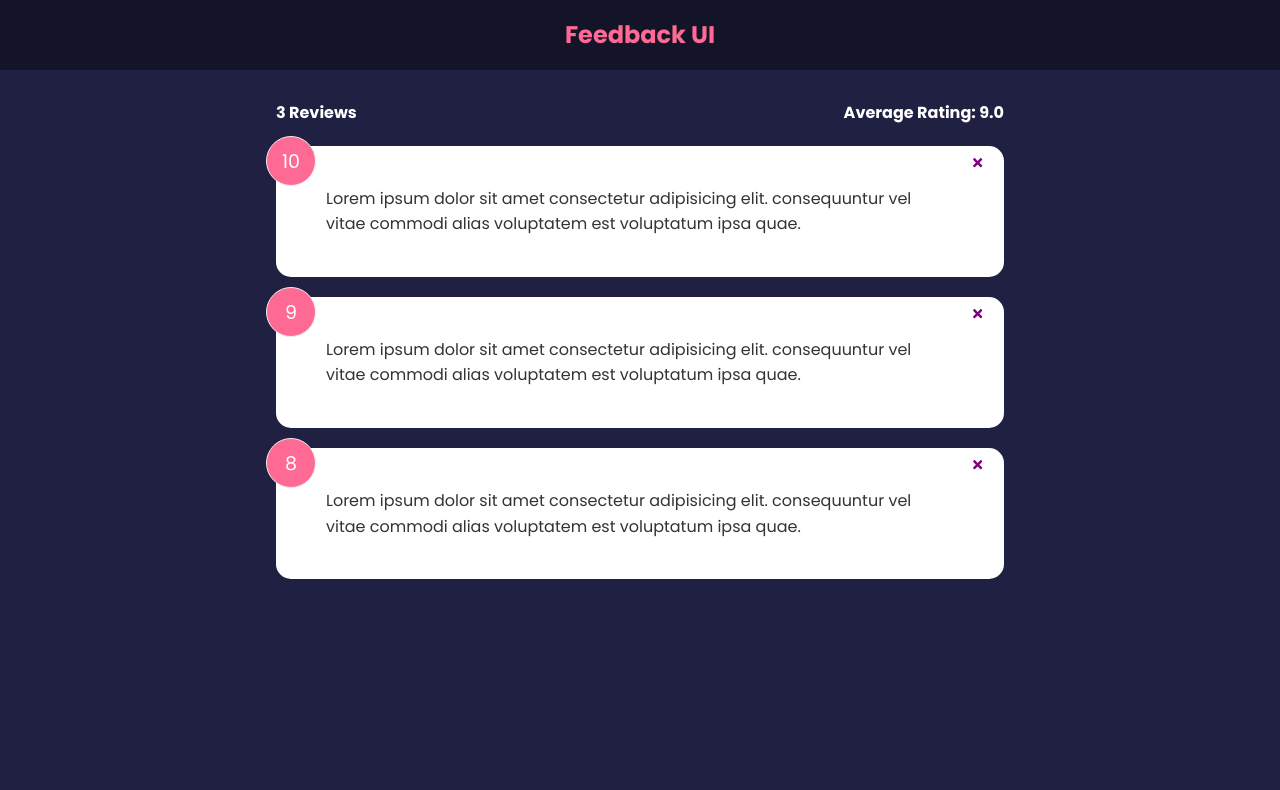
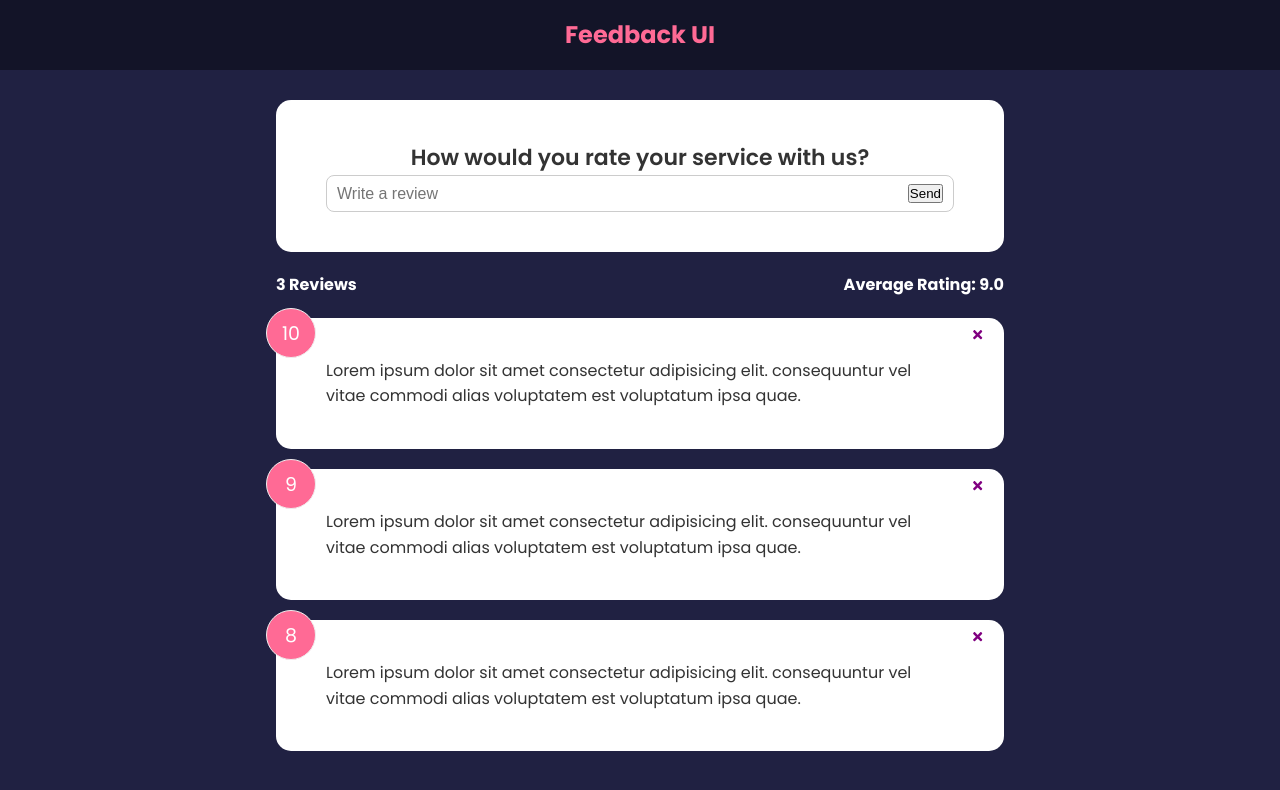
Before and after one commit to souravrane/Feedback-ui, a React (Create React App) app: page / in a window 1280 px wide. Shown: the top 790 px of the page. Built offline with nearby package versions, Linux system fonts and the light colour scheme.

Commit message:
feedback form setup

```diff
--- a/src/App.js
+++ b/src/App.js
@@ -3,6 +3,7 @@
 import FeedbackList from "./component/FeedbackList";
 import FeedbackData from "./data/FeedbackData";
 import FeedbackStats from "./component/FeedbackStats";
+import FeedbackForm from "./component/FeedbackForm";
 
 function App() {
     const [feedback, setFeedback] = useState(FeedbackData);
@@ -17,6 +18,7 @@
         <>
             <Header />
             <div className="container">
+                <FeedbackForm />
                 <FeedbackStats feedback={feedback} />
                 <FeedbackList
                     feedback={feedback}
--- /dev/null
+++ b/src/component/FeedbackForm.jsx
@@ -0,0 +1,30 @@
+import React, { useState } from "react";
+import Card from "./shared/Card";
+
+function FeedbackForm() {
+    const [text, setText] = useState("");
+
+    const handleTextChange = (e) => {
+        setText(e.target.value);
+    };
+
+    return (
+        <Card>
+            <form>
+                <h2>How would you rate your service with us?</h2>
+                {/* @todo - rating select component */}
+                <div className="input-group">
+                    <input
+                        type="text"
+                        placeholder="Write a review"
+                        onChange={handleTextChange}
+                        value={text}
+                    />
+                    <button type="submit"> Send </button>
+                </div>
+            </form>
+        </Card>
+    );
+}
+
+export default FeedbackForm;
```
